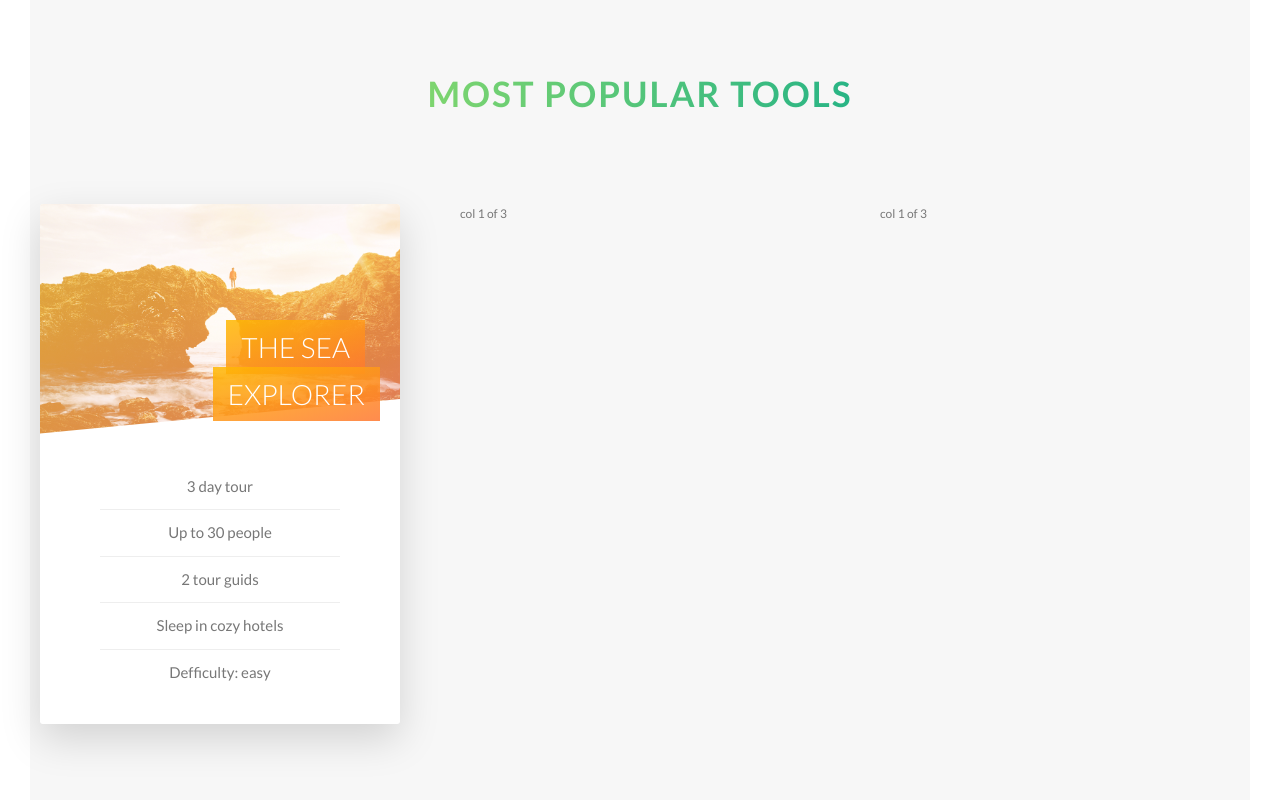
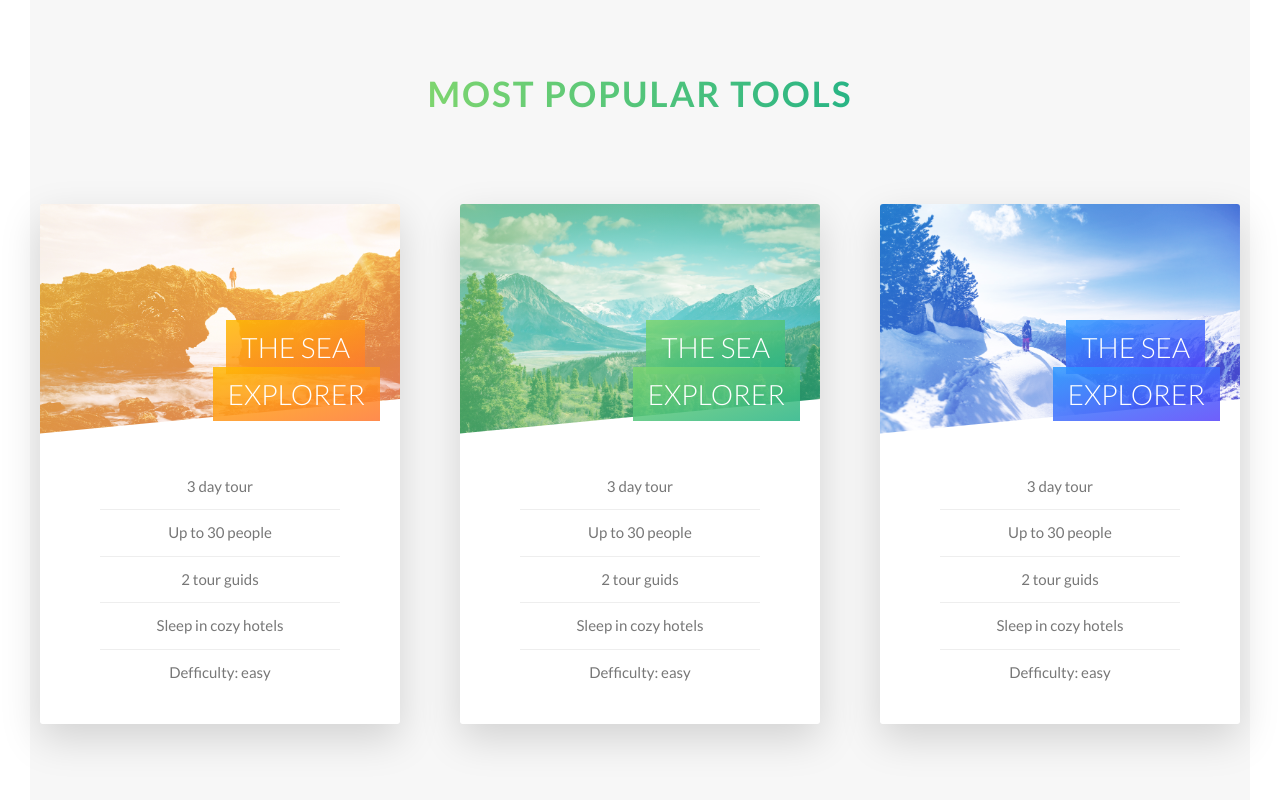
Before and after one commit to imakhlaq/Natories, a website: page index.html in a window 1280 px wide. Shown: the part 2679-3479 px from the top of the page. Drawn offline with Linux system fonts and the light colour scheme.

Commit message:
finish building cards

```diff
--- a/index.html
+++ b/index.html
@@ -137,13 +137,7 @@
           <div class="col-1-of-3">
             <div class="card">
               <div class="card__side card__side--front">
-                <div
-                  class="card__picture card__picture--1"
-                  role="card image"
-                  aria-labelledby="img"
-                >
-                  &nbsp;
-                </div>
+                <div class="card__picture card__picture--1">&nbsp;</div>
                 <h4 class="card__heading">
                   <span class="card__heading-span card__heading-span--1"
                     >The sea explorer</span
@@ -162,13 +156,81 @@
                 </div>
               </div>
               <div class="card__side card__side--back card__side--back-1">
-                back
+                <div class="card__cta">
+                  <div class="card__price-box">
+                    <p class="card__price-only">Only</p>
+                    <p class="card__price-value">$297</p>
+                  </div>
+                  <a href="#" class="btn btn--white">Book Now</a>
+                </div>
               </div>
             </div>
           </div>
-          <div class="col-1-of-3">col 1 of 3</div>
+          <div class="col-1-of-3">
+            <div class="card">
+              <div class="card__side card__side--front">
+                <div class="card__picture card__picture--2">&nbsp;</div>
+                <h4 class="card__heading">
+                  <span class="card__heading-span card__heading-span--2"
+                    >The sea explorer</span
+                  >
+                </h4>
+                <div class="card__detail">
+                  <ul class="card__detail__list">
+                    <li class="card__detail__list__items">3 day tour</li>
+                    <li class="card__detail__list__items">Up to 30 people</li>
+                    <li class="card__detail__list__items">2 tour guids</li>
+                    <li class="card__detail__list__items">
+                      Sleep in cozy hotels
+                    </li>
+                    <li class="card__detail__list__items">Defficulty: easy</li>
+                  </ul>
+                </div>
+              </div>
+              <div class="card__side card__side--back card__side--back-2">
+                <div class="card__cta">
+                  <div class="card__price-box">
+                    <p class="card__price-only">Only</p>
+                    <p class="card__price-value">$497</p>
+                  </div>
+                  <a href="#" class="btn btn--white">Book Now</a>
+                </div>
+              </div>
+            </div>
+          </div>
 
-          <div class="col-1-of-3">col 1 of 3</div>
+          <div class="col-1-of-3">
+            <div class="card">
+              <div class="card__side card__side--front">
+                <div class="card__picture card__picture--3">&nbsp;</div>
+                <h4 class="card__heading">
+                  <span class="card__heading-span card__heading-span--3"
+                    >The sea explorer</span
+                  >
+                </h4>
+                <div class="card__detail">
+                  <ul class="card__detail__list">
+                    <li class="card__detail__list__items">3 day tour</li>
+                    <li class="card__detail__list__items">Up to 30 people</li>
+                    <li class="card__detail__list__items">2 tour guids</li>
+                    <li class="card__detail__list__items">
+                      Sleep in cozy hotels
+                    </li>
+                    <li class="card__detail__list__items">Defficulty: easy</li>
+                  </ul>
+                </div>
+              </div>
+              <div class="card__side card__side--back card__side--back-3">
+                <div class="card__cta">
+                  <div class="card__price-box">
+                    <p class="card__price-only">Only</p>
+                    <p class="card__price-value">$837</p>
+                  </div>
+                  <a href="#" class="btn btn--white">Book Now</a>
+                </div>
+              </div>
+            </div>
+          </div>
         </div>
       </section>
     </main>
--- a/sass/abstracts/_varibles.scss
+++ b/sass/abstracts/_varibles.scss
@@ -15,7 +15,7 @@ $color-grey-light-1: #f7f7f7;
 $color-grey-light-2: #eee;
 
 //SPACE
-$gutter-horizental: 6rem;
+$gutter-horizontal: 6rem;
 $gutter-vertical: 8rem;
 $grid-width: 120rem;
 
--- a/sass/components/_card.scss
+++ b/sass/components/_card.scss
@@ -40,6 +40,20 @@
           $color-secondry-dark
         );
       }
+      &-2 {
+        background-image: linear-gradient(
+          to right bottom,
+          rgba($color-primary-light, 0.85),
+          rgba($color-primary-dark, 0.85)
+        );
+      }
+      &-3 {
+        background-image: linear-gradient(
+          to right bottom,
+          rgba($color-tertiary-light, 0.8),
+          rgba($color-tertiary-dark, 0.8)
+        );
+      }
     }
   }
 
@@ -78,11 +92,21 @@
     }
     &--2 {
       //only one levl bcz this will compile stored in csss
-      background-image: url(../img/nat-5.jpg);
+      background-image: url(../img/nat-6.jpg),
+        linear-gradient(
+          to right bottom,
+          rgba($color-primary-light, 0.8),
+          rgba($color-primary-dark, 0.8)
+        );
     }
     &--3 {
       //only one levl bcz this will compile stored in csss
-      background-image: url(../img/nat-5.jpg);
+      background-image: url(../img/nat-7.jpg),
+        linear-gradient(
+          to right bottom,
+          rgba($color-tertiary-light, 0.8),
+          rgba($color-tertiary-dark, 0.8)
+        );
     }
   }
   &__heading {
@@ -112,6 +136,20 @@
         rgba($color-secondry-dark, 0.85)
       );
     }
+    &--2 {
+      background-image: linear-gradient(
+        to right bottom,
+        rgba($color-primary-light, 0.85),
+        rgba($color-primary-dark, 0.85)
+      );
+    }
+    &--3 {
+      background-image: linear-gradient(
+        to right bottom,
+        rgba($color-tertiary-light, 0.85),
+        rgba($color-tertiary-dark, 0.85)
+      );
+    }
   }
   &__detail {
     padding: 3rem;
@@ -130,4 +168,27 @@
       }
     }
   }
+
+  //back styling
+  &__cta {
+    position: absolute;
+    top: 50%;
+    left: 50%;
+    transform: translate(-50%, -50%);
+    width: 90%;
+    text-align: center;
+  }
+
+  &__price-box {
+    text-align: center;
+    color: $color-white;
+  }
+  &__price-only {
+    font-size: 1.4rem;
+    text-transform: uppercase;
+  }
+  &__price-value {
+    font-size: 6rem;
+    font-weight: 400;
+  }
 }
--- a/sass/layout/_grid.scss
+++ b/sass/layout/_grid.scss
@@ -11,33 +11,36 @@
 
     float: left;
     &:not(:last-child) {
-      margin-right: $gutter-horizental;
+      margin-right: $gutter-horizontal;
     }
   }
   .col-1-of-2 {
-    width: calc((100% - #{$gutter-horizental}) / 2);
-  }
-  .col-1-of-3 {
-    width: calc((100% - 2 * #{$gutter-horizental}) / 3);
+    width: calc((100% - #{$gutter-horizontal}) / 2);
   }
 
-  .col-3-of2 {
+  .col-1-of-3 {
+    width: calc((100% - 2 * #{$gutter-horizontal}) / 3);
+  }
+
+  .col-2-of-3 {
     width: calc(
-      2 * ((100% - 2 * #{$gutter-horizental}) / 3) + #{$gutter-horizental}
+      (2 * (100% - 2 * #{$gutter-horizontal}) / 3) + #{$gutter-horizontal}
     );
   }
 
   .col-1-of-4 {
-    width: calc((100% - 3 * #{$gutter-horizental}) / 4);
+    width: calc((100% - 3 * #{$gutter-horizontal}) / 4);
   }
-  .col-5-of2 {
+
+  .col-2-of-4 {
     width: calc(
-      2 * ((100% - 3 * #{$gutter-horizental}) / 4) + #{$gutter-horizental}
+      2 * ((100% - 3 * #{$gutter-horizontal}) / 4) + #{$gutter-horizontal}
     );
   }
-  .col-6-of2 {
+
+  .col-3-of-4 {
     width: calc(
-      3 * ((100% - 3 * #{$gutter-horizental}) / 4) + 2 * #{$gutter-horizental}
+      3 * ((100% - 3 * #{$gutter-horizontal}) / 4) + 2 * #{$gutter-horizontal}
     );
   }
 }
```
Also changed, not shown: css/style.css.
